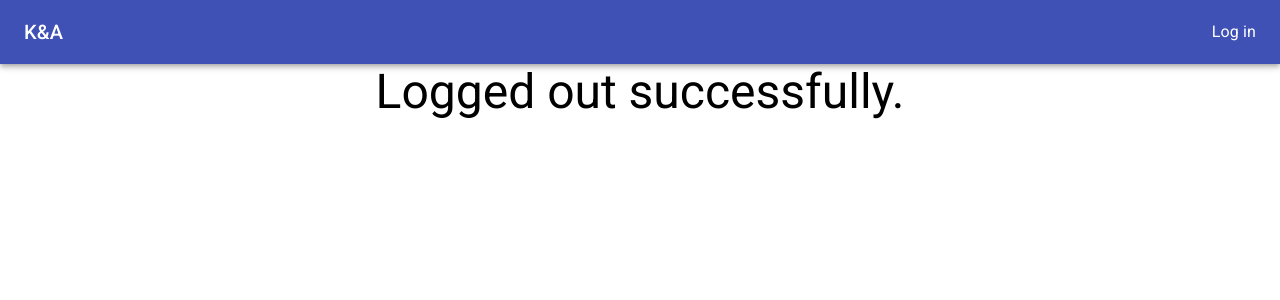
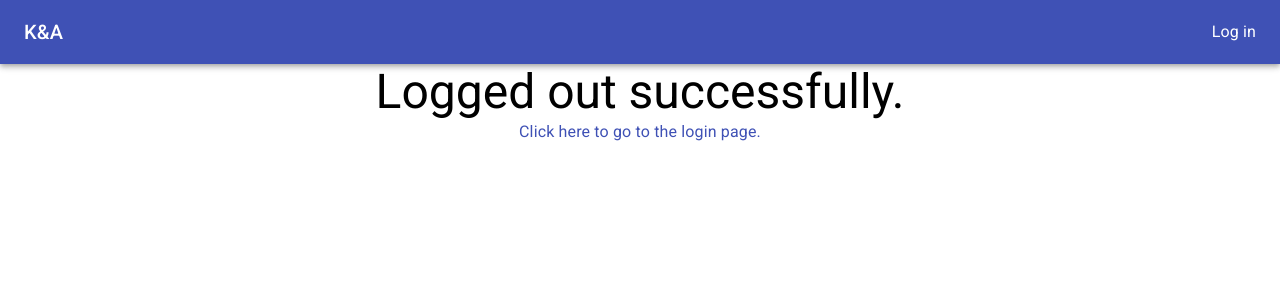
Before and after one commit to karmek-k/k-and-a-frontend, a React (Create React App) app: page /logout in a window 1280 px wide. Shown: the top 300 px of the page. Built offline with nearby package versions, Linux system fonts and the light colour scheme; no server answers.

Commit message:
Add a helper link to Logout

```diff
--- a/src/routes/Logout.tsx
+++ b/src/routes/Logout.tsx
@@ -1,9 +1,10 @@
-import { Typography } from '@material-ui/core';
+import { Link, Typography } from '@material-ui/core';
 import React, { useContext, useEffect } from 'react';
 import { UserContext } from '../utils/UserContext';
 import Layout from './components/shared/Layout';
 import axios from 'axios';
 import useSharedStyles from './components/shared/styles';
+import { Link as RouterLink } from 'react-router-dom';
 
 interface LogoutResponse {
   msg: string;
@@ -23,6 +24,11 @@
   return (
     <Layout className={sharedStyles.centeredText}>
       <Typography variant="h3">Logged out successfully.</Typography>
+      <Typography>
+        <Link component={RouterLink} to="/login">
+          Click here to go to the login page.
+        </Link>
+      </Typography>
     </Layout>
   );
 };
```
